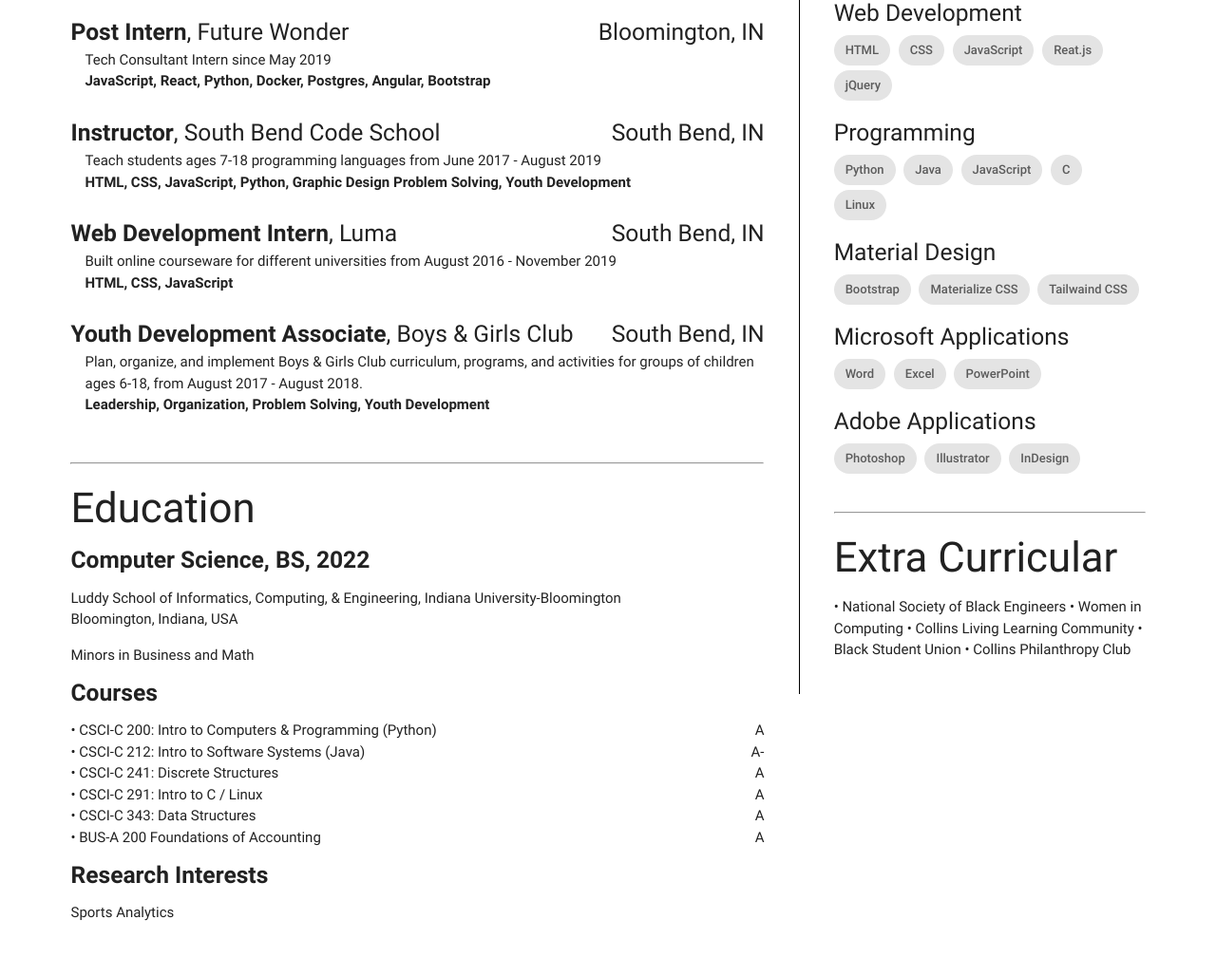
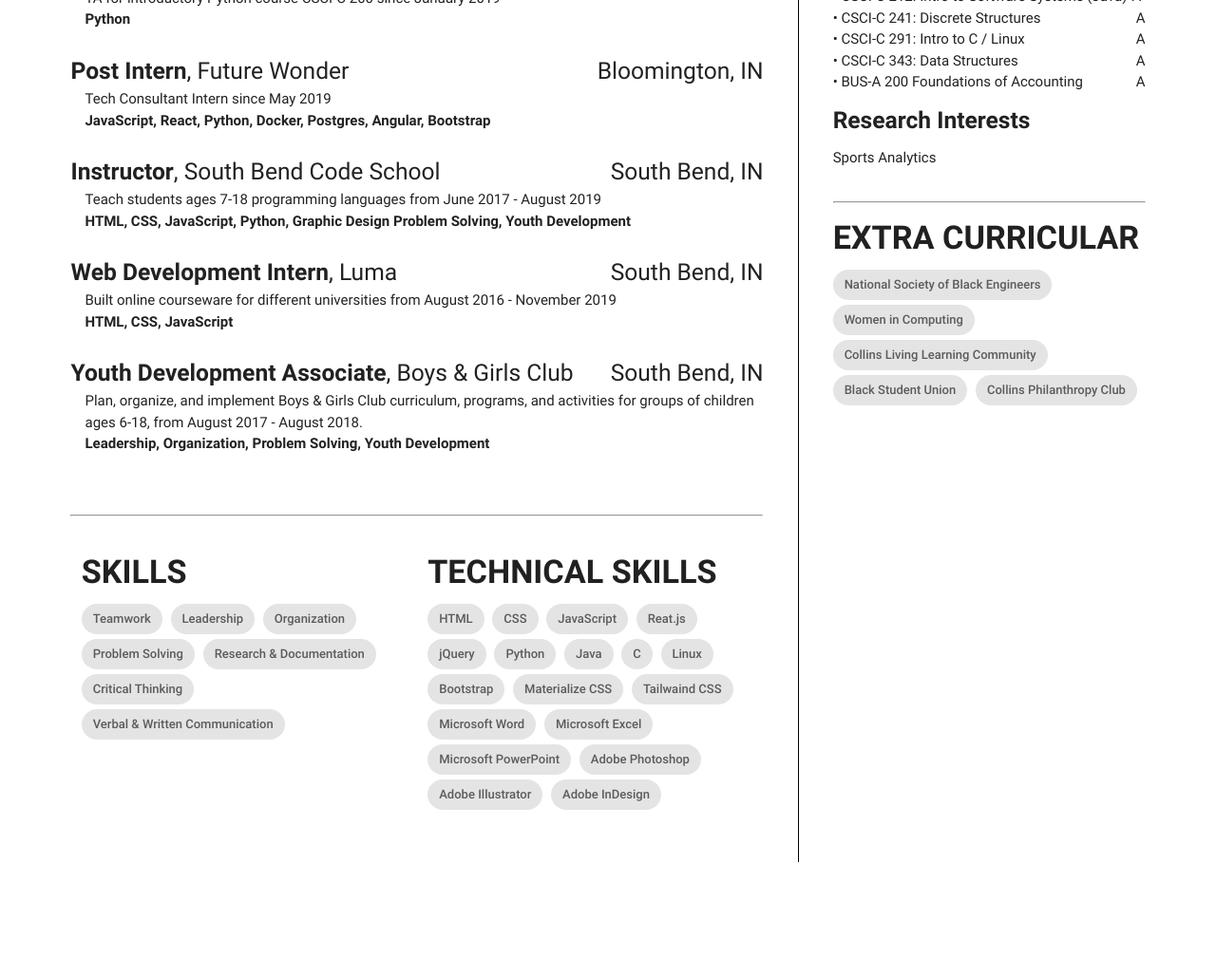
Before and after one commit to camisavines/resume, a plain HTML site: page index.html in a window 1280 px wide. Shown: the part 567-1595 px from the top of the page at 95% size. After the commit the page ends 1495 px from the top, so only its background shows below. Drawn offline with nearby package versions, Linux system fonts and the light colour scheme.

Commit message:
cv styled

```diff
--- a/index.html
+++ b/index.html
@@ -21,11 +21,12 @@
     <body>
       <div class="containers">
         <div class="row">
-          <h2>Camisa Vines</h2>
+          <h1>Camisa Vines</h1>
+          <h5>Computer Science Student</h5>
           <div class="row">
             <div class="col s6 m3"><b>LOCATION:</b> Indiana</div>
             <div class="col s6 m3"><b>EMAIL:</b> camisa.vines@icloud.com</div>
-            <div class="col s6 m3"><b>WEBSITE:</b> <a href="camisavines.github.io/home">camisavines.github.io/home</a></div>
+            <div class="col s6 m3"><b>WEBSITE:</b> <a href="https://camisavines.github.io/home">camisavines.github.io/home</a></div>
           </div>
         </div>
 
@@ -35,16 +36,16 @@
 
         <div class="row">
           <!-- LEFT SIDE -->
-          <div class="col s12 l8 pad-container">
+          <div class="col s12 l8 rb pad-container">
             <div class="row">
-              <h3>Profile</h3>
+              <h4>Profile</h4>
               <p>A highly capable, motivated, and innovative young professional with an exemplary academic report, a passion for continuous learning and development, and interest in sports analytics and digital media. Has the ability to work well, both independently and as part of a team. Always eager for a challenge and willing to address unfamiliar tasks.</p>
             </div>
 
             <hr>
 
-            <div class="row">
-              <h3>Work Experience</h3>
+            <div class="row py">
+              <h4>Work Experience</h4>
               <div class="work">
                 <h5><b>Undergraduate Instructor</b>, Indiana University <span class="right">Bloomington, IN</span></h5>
                 <ul><li>TA for introductory Python course CSCI-C 200 since January 2019</li>
@@ -78,8 +79,60 @@
 
             <hr>
 
+            <div class="row py">
+              <div class="col s12 m6">
+                <h4>Skills</h4>
+                <ul>
+                  <li class="chip">Teamwork</li>
+                  <li class="chip">Leadership</li>
+                  <li class="chip">Organization</li>
+                  <li class="chip">Problem Solving</li>
+                  <li class="chip">Research & Documentation</li>
+                  <li class="chip">Critical Thinking</li>
+                  <li class="chip">Verbal & Written Communication</li>
+                </ul>
+              </div>
+              <div class="col s12 m6">
+                <h4>Technical Skills</h4>
+                <ul>
+                  <!-- Web Development -->
+                  <li class="chip">HTML</li>
+                  <li class="chip">CSS</li>
+                  <li class="chip">JavaScript</li>
+                  <li class="chip">Reat.js</li>
+                  <li class="chip">jQuery</li>
+                  <!-- Programming -->
+                  <li class="chip">Python</li>
+                  <li class="chip">Java</li>
+                  <li class="chip">C</li>
+                  <li class="chip">Linux</li>
+                  <!-- Material Design -->
+                  <li class="chip">Bootstrap</li>
+                  <li class="chip">Materialize CSS</li>
+                  <li class="chip">Tailwaind CSS</li>
+                  <!-- Microsoft -->
+                  <li class="chip">Microsoft Word</li>
+                  <li class="chip">Microsoft Excel</li>
+                  <li class="chip">Microsoft PowerPoint</li>
+                  <!-- Adobe -->
+                  <li class="chip">Adobe Photoshop</li>
+                  <li class="chip">Adobe Illustrator</li>
+                  <li class="chip">Adobe InDesign</li>
+                  </ul>
+                </ul>
+              </div>
+            </div>
+
+
+
+          </div>
+
+
+          <!-- Right Side -->
+          <div class="col s12 l4 pad-container">
+
             <div class="row">
-              <h3>Education</h3>
+                <h4>Education</h4>
                 <div>
                   <h5><b>Computer Science, BS, 2022</b></h5>
                   <p>Luddy School of Informatics, Computing, & Engineering, Indiana University-Bloomington
@@ -101,77 +154,18 @@
                 </div>
               </div>
 
-          </div>
-
-
-          <!-- Right Side -->
-          <div class="col s12 l4 lb pad-container">
-
-            <div class="row">
-              <h3>Skills</h3>
-              <ul>
-                <li class="chip">Teamwork</li>
-                <li class="chip">Leadership</li>
-                <li class="chip">Organization</li>
-                <li class="chip">Problem Solving</li>
-                <li class="chip">Critical Thinking</li>
-                <li class="chip">Verbal & Written Communication</li>
-                <li class="chip">Research & Documentation</li>
-              </ul>
-
-              <hr>
-
-              <h3>Technical Skills IT</h3>
-              <ul>
-                <h5>Web Development</h5>
-                <li class="chip">HTML</li>
-                <li class="chip">CSS</li>
-                <li class="chip">JavaScript</li>
-                <li class="chip">Reat.js</li>
-                <li class="chip">jQuery</li>
-              </ul>
-              <ul>
-                <h5>Programming</h5>
-                <li class="chip">Python</li>
-                <li class="chip">Java</li>
-                <li class="chip">JavaScript</li>
-                <li class="chip">C</li>
-                <li class="chip">Linux</li>
-              </ul>
-              <ul>
-                <h5>Material Design</h5>
-                <li class="chip">Bootstrap</li>
-                <li class="chip">Materialize CSS</li>
-                <li class="chip">Tailwaind CSS</li>
-              </ul>
-              <ul>
-                <h5>Microsoft Applications</h5>
-                <li class="chip">Word</li>
-                <li class="chip">Excel</li>
-                <li class="chip">PowerPoint</li>
-              </ul>
-              <ul>
-                <h5>Adobe Applications</h5>
-                <li class="chip">Photoshop</li>
-                <li class="chip">Illustrator</li>
-                <li class="chip">InDesign</li>
-              </ul>
-
-            </div>
-
 
             <hr>
 
 
             <div class="row">
-              <h3>Extra Curricular</h3>
+              <h4>Extra Curricular</h4>
               <ul>
-                <li>
-                  • National Society of Black Engineers
-                  • Women in Computing
-                  • Collins Living Learning Community
-                  • Black Student Union
-                  • Collins Philanthropy Club</li>
+                <li class="chip">National Society of Black Engineers</li>
+                <li class="chip">Women in Computing</li>
+                <li class="chip">Collins Living Learning Community</li>
+                <li class="chip">Black Student Union</li>
+                <li class="chip">Collins Philanthropy Club</li>
               </ul>
             </div>
 
--- a/style.css
+++ b/style.css
@@ -21,16 +21,12 @@
     margin-bottom: 4%;
 }
 
-.Chips {
-    display: inline-block;
-    height: 30pt;
-    font-size: 50%;
-    font-weight: 400;
-    color: rgba(0,0,0,0.6);
-    line-height: 30pt;
-    padding: 0 15px;
-    border-radius: 72px;
-    background-color: #e4e4e4;
-    margin-bottom: 10px;
-    margin-right: 0px;
+h1, h4 {
+    text-transform: uppercase;
+    font-weight: bold;
 }
+
+.py {
+    padding-top: 2%;
+    padding-bottom: 2%;
+}
```
Lines whose indentation alone changed are shown as unchanged.
